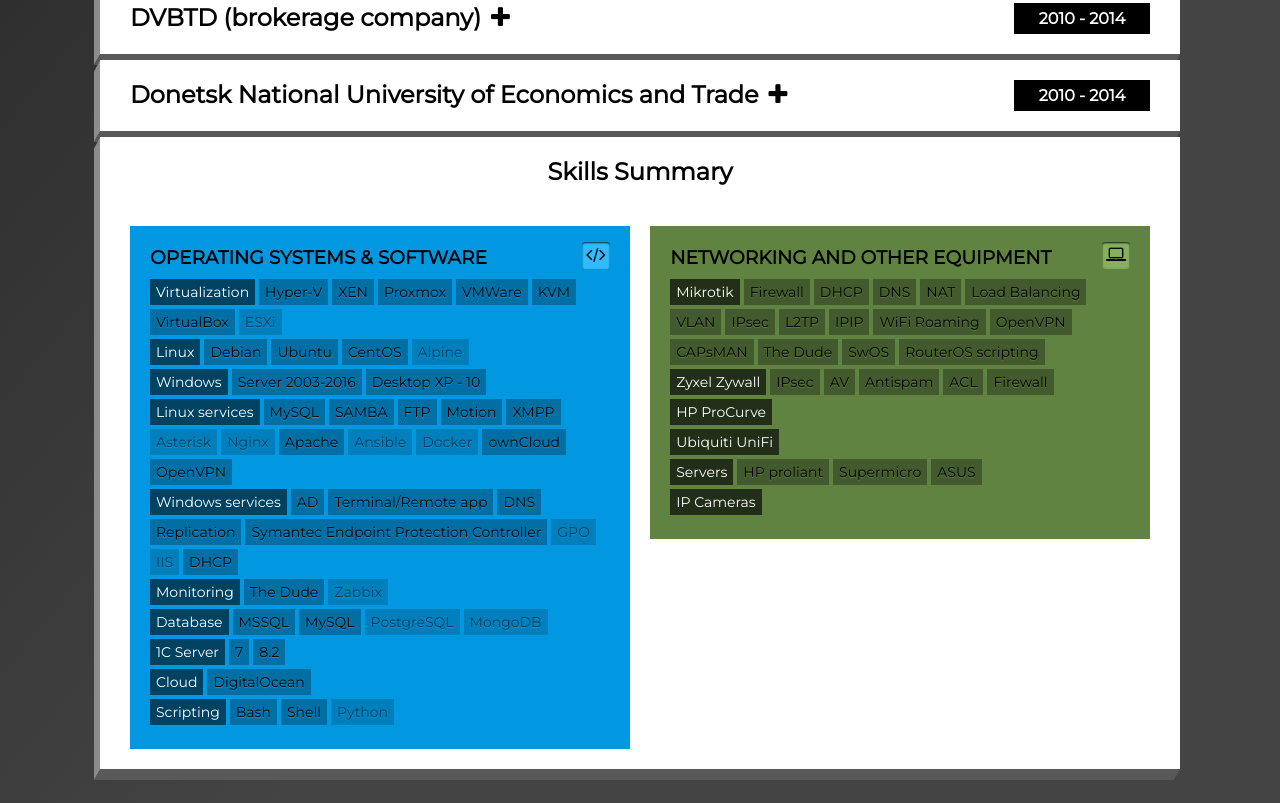
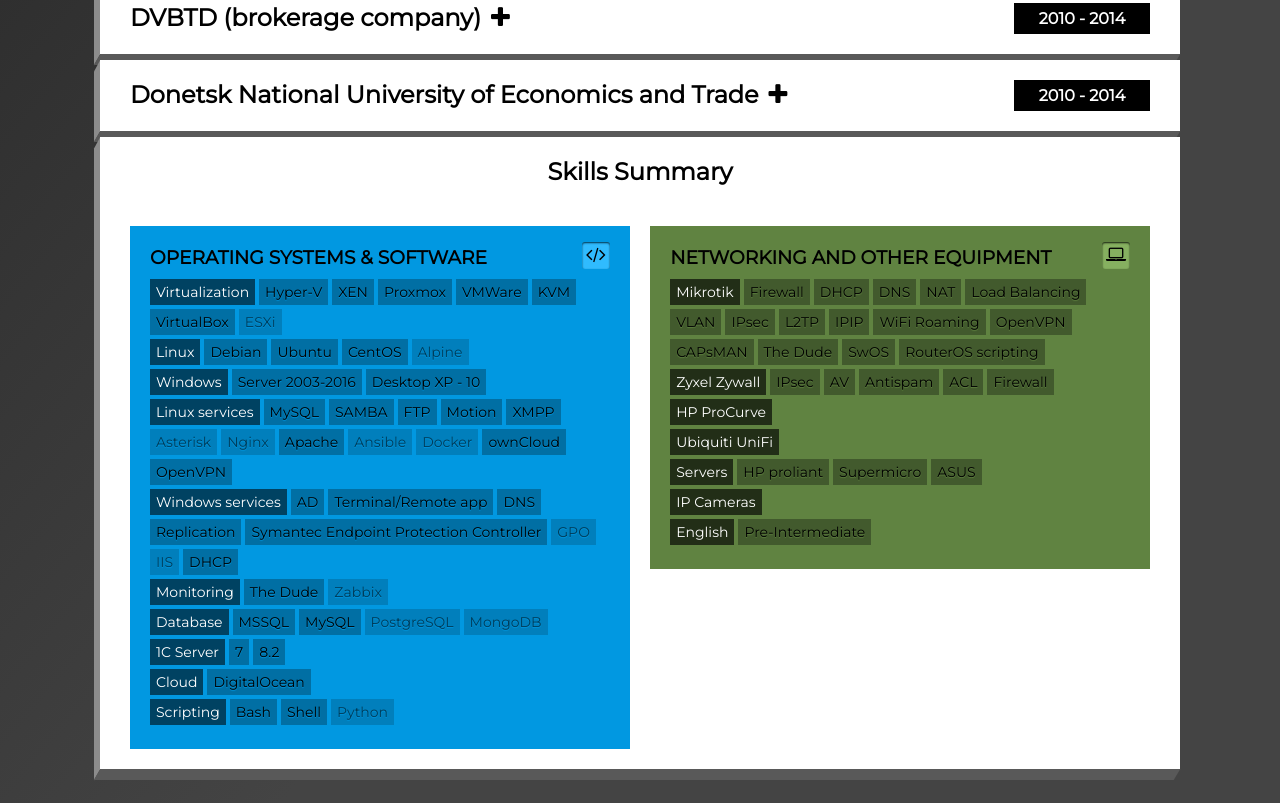
Before and after one commit to Mihailov-SA/mihailov-sa.github.io, a plain HTML site: page index.html in a window 1280 px wide. Shown: the part 714-1517 px from the top of the page. Drawn offline with nearby package versions, Linux system fonts and the light colour scheme.

Commit message:
Update index.html

```diff
--- a/index.html
+++ b/index.html
@@ -168,60 +168,14 @@
           <li>Supermicro</li>
           <li>ASUS</li>
           <li class="prim">IP Cameras</li>
+          <li class="prim">English</li>
+	  <li>Pre-Intermediate</li>
         </ul>
       </div>
     </div>
     <div class="divider"></div>
   </div>
 </div>
-<!--- <div class="contOut clearfix">
-  <div class="contIn">
-    <div class="contracts clearfix">
-      <h3>Contract Employers</h3>
-      <div class="contract">
-        <h4>Internet Marketing Bar</h4>
-        <p class="desc">User Interface (UI) design, custom WP Admin design, custom WP theme design, Dashboard & <a href="https://codepen.io/jhawes/pen/gbPrbZ" target="_blank">Email Mktg dashboard </a>design.</p><span class="date">2014</span>
-      </div>
-      <div class="contract">
-        <h4>Iron Post Media</h4>
-        <p class="desc">Custom WP theme changes & custom <a href="" target="_blank">Google Maps polygon coordinate tool </a>used for real estate <a href="https://codepen.io/jhawes/pen/wBACp" target="_blank">drill-down navigation </a>design.</p><span class="date">2014</span>
-      </div>
-      <div class="contract">
-        <h4>California Crane School</h4>
-        <p class="desc">Various custom PHP & WP projects: <a href="" target="_blank">CaliforniaCraneSchool.com</a>, <a href="http://craneaccidents.com" target="_blank">CraneAccidents.com</a>, <a href="http://cranehunter.com" target="_blank">CraneHunter.org</a>, and more to come.</p><span class="date">2011 - 2014</span>
-      </div>
-      <div class="contract">
-        <h4>SMUD</h4>
-        <p class="desc">
-           Additions & changes to various DOM elements & stylesheets within company portal.<span class="date">2010</span></p>
-      </div>
-    </div>
-  </div>
-</div>
-<div class="contOut clearfix half">
-  <div class="contIn">
-    <div class="section middle clearfix">
-      <ul class="buttons">
-        <li></li>
-        <li><a href="http://rapidweaverebook.com" target="_blank">RapidWeaverEbook.com</a></li>
-        <li><a href="http://pure4rw.com" target="_blank">Pure4RW.com</a></li>
-        <li><a href="http://hashtaghawes.com" target="_blank">HashtagHawes.com</a></li>
-        <li><a href="http://papertemple.net" target="_blank">PaperTemple.net</a></li>
-        <li><a href="http://coffeetablestudios.com" target="_blank">CoffeeTableStudios.com</a></li>
-      </ul>
-    </div>
-    <div class="divider"></div>
-  </div>
-</div>
-<!--- <ul class="sm">
-  <li><a href=""><i class="fa fa-codepen"></i></a></li>
-  <li><a href=""><i class="fa fa-twitter"></i></a></li>
-  <li><a href=""><i class="fa fa-facebook"></i></a></li>
-  <li><a href=""><i class="fa fa-google-plus"></i></a></li>
-  <li><a href=""><i class="fa fa-flickr"></i></a></li>
-  <li><a href=""><i class="fa fa-instagram"></i></a></li>
-  <li><a href=""><i class="fa fa-linkedin"></i></a></li>
-</ul> --->
 <!-- partial -->
   <script src='https://cdnjs.cloudflare.com/ajax/libs/jquery/2.1.3/jquery.min.js'></script><script  src="./script.js"></script>
 
```
Lines whose indentation alone changed are shown as unchanged.
